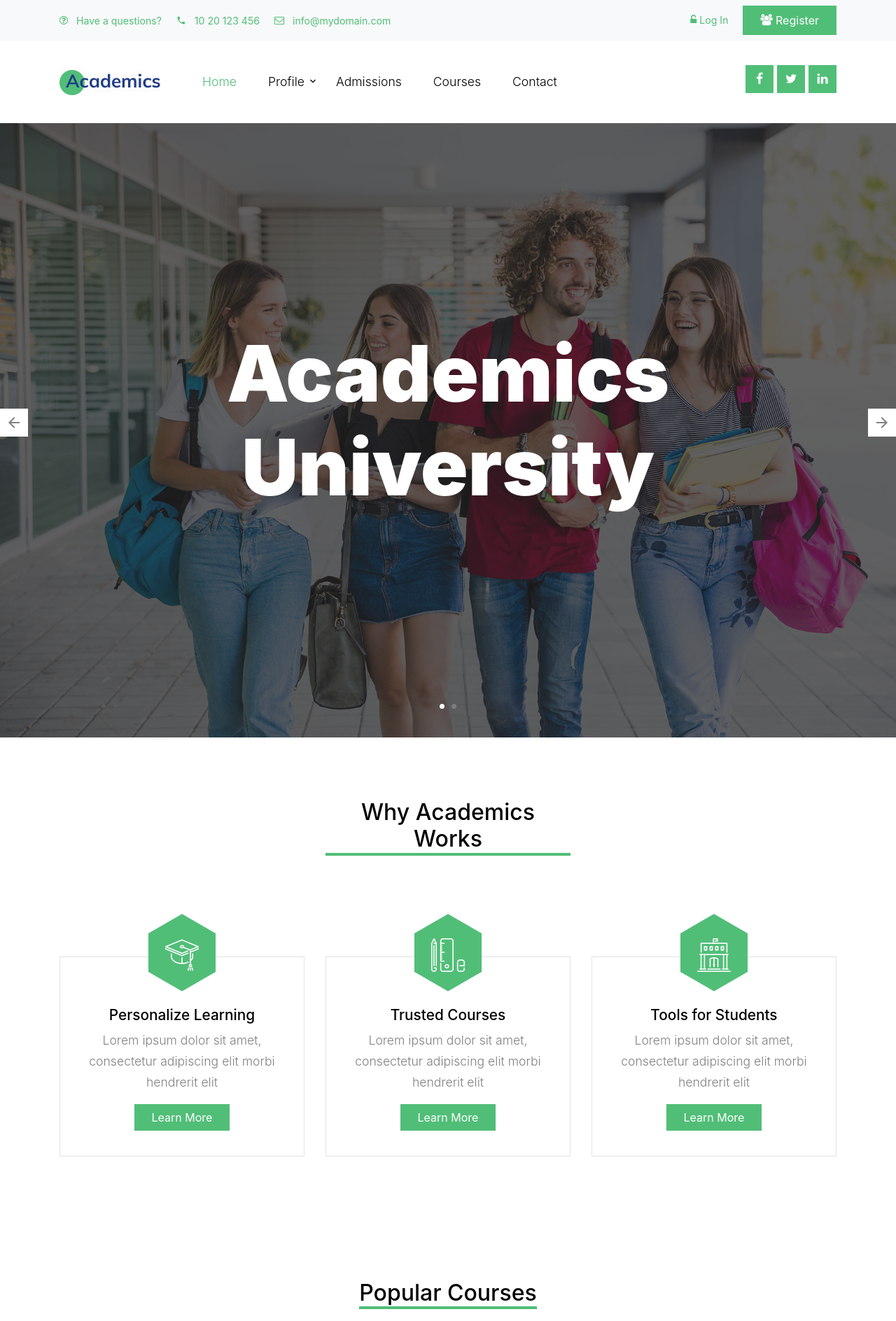
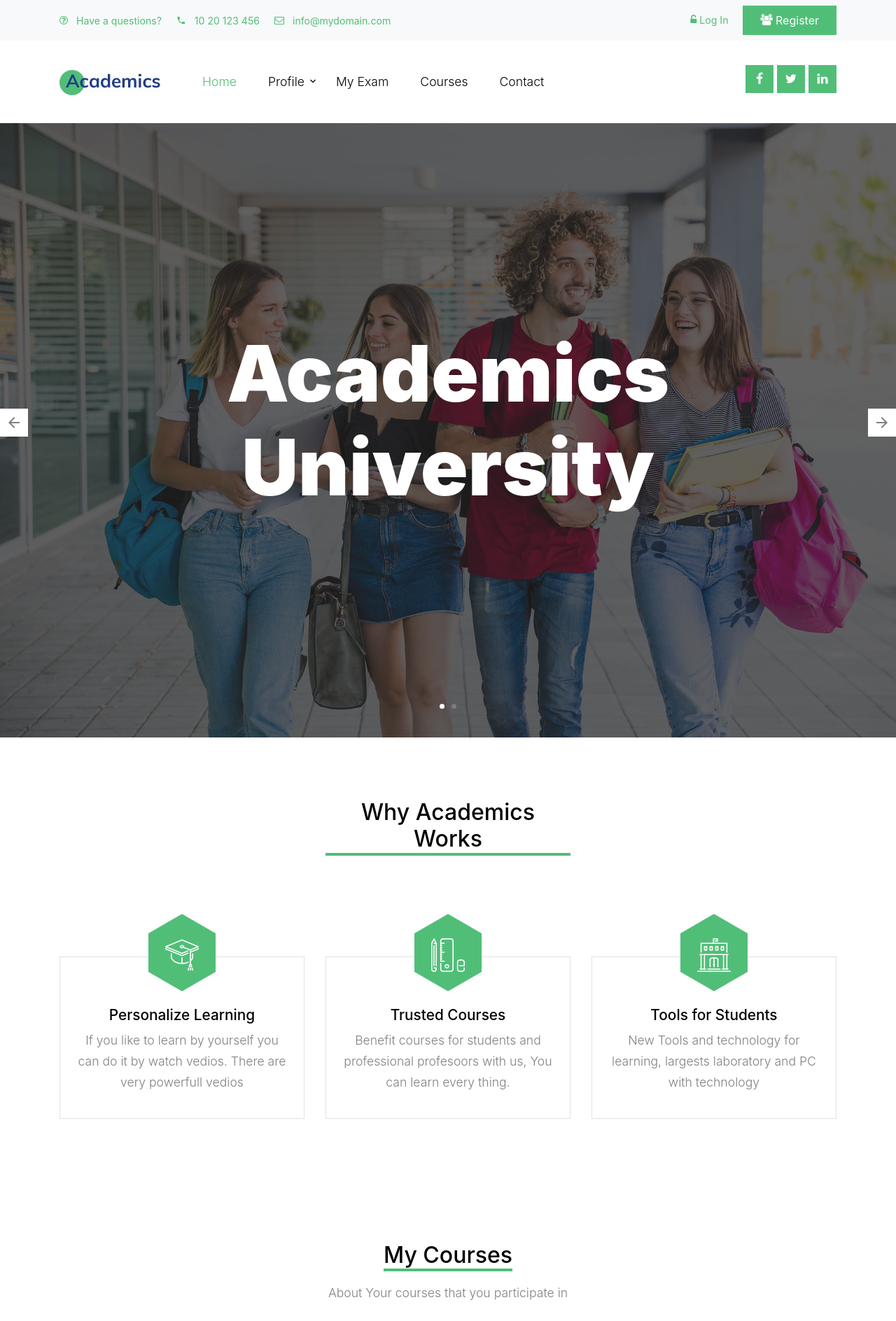
Before and after one commit to Raneen-forsan/Edu-Team, a PHP site: page / in a window 1280 px wide. Shown: the top 1888 px of the page at 70% size. Run offline with PHP 8.4, Linux system fonts and the light colour scheme; some web fonts are replaced.

Commit message:
redesign websites public
redesign website public
20/1/2021
10:59

```diff
--- a/Exam/academics-master/index.php
+++ b/Exam/academics-master/index.php
@@ -84,12 +84,11 @@
                       echo" My Profile";
                       echo "</a>";
                       echo "</li>"; ?>
-                    <li><a href="course-single.php">My Exams</a></li>
                     <li><a href="about.html">Logout</a></li>
                   </ul>
                 </li>
                 <li>
-                  <a href="admissions.html" class="nav-link text-left">Admissions</a>
+                  <a href="course-single.php" class="nav-link text-left">My Exam</a>
                 </li>
                 <li>
                   <a href="courses.html" class="nav-link text-left">Courses</a>
@@ -162,8 +161,7 @@
               </div>
               <div class="feature-1-content">
                 <h2>Personalize Learning</h2>
-                <p>Lorem ipsum dolor sit amet, consectetur adipiscing elit morbi hendrerit elit</p>
-                <p><a href="#" class="btn btn-primary px-4 rounded-0">Learn More</a></p>
+                <p>If you like to learn by yourself you can do it by watch vedios. There are  very powerfull vedios </p>
               </div>
             </div>
           </div>
@@ -174,8 +172,7 @@
               </div>
               <div class="feature-1-content">
                 <h2>Trusted Courses</h2>
-                <p>Lorem ipsum dolor sit amet, consectetur adipiscing elit morbi hendrerit elit</p>
-                <p><a href="#" class="btn btn-primary px-4 rounded-0">Learn More</a></p>
+                <p>Benefit courses  for students and professional profesoors with us, You can learn every thing.  </p>
               </div>
             </div>
           </div>
@@ -186,8 +183,7 @@
               </div>
               <div class="feature-1-content">
                 <h2>Tools for Students</h2>
-                <p>Lorem ipsum dolor sit amet, consectetur adipiscing elit morbi hendrerit elit</p>
-                <p><a href="#" class="btn btn-primary px-4 rounded-0">Learn More</a></p>
+                <p>New Tools  and technology for learning, largests laboratory  and PC with technology</p>
               </div>
             </div>
           </div>
@@ -203,9 +199,9 @@
         <div class="row mb-5 justify-content-center text-center">
           <div class="col-lg-6 mb-5">
             <h2 class="section-title-underline mb-3">
-              <span>Popular Courses</span>
+              <span>My Courses</span>
             </h2>
-            <p>Lorem ipsum dolor sit amet, consectetur adipisicing elit. Officia, id?</p>
+            <p>About Your courses that you participate in </p>
           </div>
         </div>
 
@@ -215,120 +211,78 @@
                   <div class="course-1-item">
                     <figure class="thumnail">
                       <a href="course-single.html"><img src="images/course_1.jpg" alt="Image" class="img-fluid"></a>
-                      <div class="price">$99.00</div>
-                      <div class="category"><h3>Mobile Application</h3></div>
+                      <div class="category"><h3>HTML5</h3></div>
                     </figure>
                     <div class="course-1-content pb-4">
-                      <h2>How To Create Mobile Apps Using Ionic</h2>
-                      <div class="rating text-center mb-3">
-                        <span class="icon-star2 text-warning"></span>
-                        <span class="icon-star2 text-warning"></span>
-                        <span class="icon-star2 text-warning"></span>
-                        <span class="icon-star2 text-warning"></span>
-                        <span class="icon-star2 text-warning"></span>
-                      </div>
-                      <p class="desc mb-4">Lorem ipsum dolor sit amet consectetur, adipisicing elit. Similique accusantium ipsam.</p>
-                      <p><a href="course-single.html" class="btn btn-primary rounded-0 px-4">Enroll In This Course</a></p>
+                      <h2>How To Create Websites Using HTML5</h2>
+
+                      <p class="desc mb-4">You will learn how to develop websites by using HTML5.</p>
+
                     </div>
                   </div>
 
                   <div class="course-1-item">
                     <figure class="thumnail">
                       <a href="course-single.php"><img src="images/course_2.jpg" alt="Image" class="img-fluid"></a>
-                      <div class="price">$99.00</div>
-                      <div class="category"><h3>Web Design</h3></div>
+                      <div class="category"><h3>PHP</h3></div>
                     </figure>
                     <div class="course-1-content pb-4">
-                      <h2>How To Create Mobile Apps Using Ionic</h2>
-                      <div class="rating text-center mb-3">
-                        <span class="icon-star2 text-warning"></span>
-                        <span class="icon-star2 text-warning"></span>
-                        <span class="icon-star2 text-warning"></span>
-                        <span class="icon-star2 text-warning"></span>
-                        <span class="icon-star2 text-warning"></span>
-                      </div>
-                      <p class="desc mb-4">Lorem ipsum dolor sit amet consectetur, adipisicing elit. Similique accusantium ipsam.</p>
-                      <p><a href="course-single.php" class="btn btn-primary rounded-0 px-4">Enroll In This Course</a></p>
+                      <h2>How To Create  Websites  Using PHP</h2>
+
+                      <p class="desc mb-4">You will learn how to develop websites by using PHP.</p>
+
                     </div>
                   </div>
 
                   <div class="course-1-item">
                     <figure class="thumnail">
                       <a href="course-single.html"><img src="images/course_3.jpg" alt="Image" class="img-fluid"></a>
-                      <div class="price">$99.00</div>
-                      <div class="category"><h3>Arithmetic</h3></div>
+                      <div class="category"><h3>Maths</h3></div>
                     </figure>
                     <div class="course-1-content pb-4">
-                      <h2>How To Create Mobile Apps Using Ionic</h2>
-                      <div class="rating text-center mb-3">
-                        <span class="icon-star2 text-warning"></span>
-                        <span class="icon-star2 text-warning"></span>
-                        <span class="icon-star2 text-warning"></span>
-                        <span class="icon-star2 text-warning"></span>
-                        <span class="icon-star2 text-warning"></span>
-                      </div>
-                      <p class="desc mb-4">Lorem ipsum dolor sit amet consectetur, adipisicing elit. Similique accusantium ipsam.</p>
-                      <p><a href="courses-single.html" class="btn btn-primary rounded-0 px-4">Enroll In This Course</a></p>
+                      <h2>How To solve equations  by practical </h2>
+
+                      <p class="desc mb-4">You will learn how to solve equation by practical .</p>
+
                     </div>
                   </div>
 
                   <div class="course-1-item">
                     <figure class="thumnail">
                         <a href="course-single.html"><img src="images/course_4.jpg" alt="Image" class="img-fluid"></a>
-                      <div class="price">$99.00</div>
-                      <div class="category"><h3>Mobile Application</h3></div>
+                      <div class="category"><h3>Science</h3></div>
                     </figure>
                     <div class="course-1-content pb-4">
-                      <h2>How To Create Mobile Apps Using Ionic</h2>
-                      <div class="rating text-center mb-3">
-                        <span class="icon-star2 text-warning"></span>
-                        <span class="icon-star2 text-warning"></span>
-                        <span class="icon-star2 text-warning"></span>
-                        <span class="icon-star2 text-warning"></span>
-                        <span class="icon-star2 text-warning"></span>
-                      </div>
-                      <p class="desc mb-4">Lorem ipsum dolor sit amet consectetur, adipisicing elit. Similique accusantium ipsam.</p>
-                      <p><a href="course-single.html" class="btn btn-primary rounded-0 px-4">Enroll In This Course</a></p>
+                      <h2>How To understand science by practical way in lab</h2>
+
+                      <p class="desc mb-4">You will learn how to undersatnd science  by practical .</p>
+
                     </div>
                   </div>
 
                   <div class="course-1-item">
                     <figure class="thumnail">
                         <a href="course-single.html"><img src="images/course_5.jpg" alt="Image" class="img-fluid"></a>
-                      <div class="price">$99.00</div>
-                      <div class="category"><h3>Web Design</h3></div>
+                      <div class="category"><h3>Arabic</h3></div>
                     </figure>
                     <div class="course-1-content pb-4">
-                      <h2>How To Create Mobile Apps Using Ionic</h2>
-                      <div class="rating text-center mb-3">
-                        <span class="icon-star2 text-warning"></span>
-                        <span class="icon-star2 text-warning"></span>
-                        <span class="icon-star2 text-warning"></span>
-                        <span class="icon-star2 text-warning"></span>
-                        <span class="icon-star2 text-warning"></span>
-                      </div>
-                      <p class="desc mb-4">Lorem ipsum dolor sit amet consectetur, adipisicing elit. Similique accusantium ipsam.</p>
-                      <p><a href="course-single.html" class="btn btn-primary rounded-0 px-4">Enroll In This Course</a></p>
+                      <h2>How To read Write in Arabic and understand the language.</h2>
+
+                      <p class="desc mb-4">You will learn how to undersatnd Arabic  by practical .</p>
+
                     </div>
                   </div>
 
                   <div class="course-1-item">
                     <figure class="thumnail">
                         <a href="course-single.html"><img src="images/course_6.jpg" alt="Image" class="img-fluid"></a>
-                      <div class="price">$99.00</div>
-                      <div class="category"><h3>Mobile Application</h3></div>
+                      <div class="category"><h3>English</h3></div>
                     </figure>
                     <div class="course-1-content pb-4">
-                      <h2>How To Create Mobile Apps Using Ionic</h2>
-                      <div class="rating text-center mb-3">
-                        <span class="icon-star2 text-warning"></span>
-                        <span class="icon-star2 text-warning"></span>
-                        <span class="icon-star2 text-warning"></span>
-                        <span class="icon-star2 text-warning"></span>
-                        <span class="icon-star2 text-warning"></span>
-                      </div>
-                      <p class="desc mb-4">Lorem ipsum dolor sit amet consectetur, adipisicing elit. Similique accusantium ipsam.</p>
-                      <p><a href="course-single.html" class="btn btn-primary rounded-0 px-4">Enroll In This Course</a></p>
+                      <h2>How To read Write in English and understand the language.</h2>
+
+                      <p class="desc mb-4">You will learn how to undersatnd English  by practical </p>
+
                     </div>
                   </div>
 
@@ -356,7 +310,6 @@
           <div class="col-lg-8">
             <p class="lead">Lorem ipsum dolor, sit amet consectetur adipisicing elit. Rem nesciunt quaerat ad reiciendis perferendis voluptate fugiat sunt fuga error totam.</p>
             <p>Lorem ipsum dolor sit amet consectetur adipisicing elit. Voluptatibus assumenda omnis tempora ullam alias amet eveniet voluptas, incidunt quasi aut officiis porro ad, expedita saepe necessitatibus rem debitis architecto dolore? Nam omnis sapiente placeat blanditiis voluptas dignissimos, itaque fugit a laudantium adipisci dolorem enim ipsum cum molestias? Quod quae molestias modi fugiat quisquam. Eligendi recusandae officiis debitis quas beatae aliquam?</p>
-            <p><a href="#">Read more</a></p>
           </div>
         </div>
       </div>
@@ -380,12 +333,51 @@
             <div class="ftco-testimonial-vcard d-flex align-items-center mb-4">
               <img src="images/person_1.jpg" alt="Image" class="img-fluid mr-3">
               <div>
-                <h3>Allison Holmes</h3>
+                <h3>prof.Allison Holmes</h3>
+                <span>Developer</span>
+              </div>
+            </div>
+            <div>
+              <p>&ldquo;The Presidency Office is the headquarters of the Hashemite University, managing its administrative and business operations. In addition, the Office manages the process of supporting the academic and research missions across its faculties, departments, and centers. &rdquo;</p>
+            </div>
+          </div>
+
+          <div class="ftco-testimonial-1">
+            <div class="ftco-testimonial-vcard d-flex align-items-center mb-4">
+              <img src="images/person_2.jpg" alt="Image" class="img-fluid mr-3">
+              <div>
+                <h3>prof.Allison Holmes</h3>
                 <span>Designer</span>
               </div>
             </div>
             <div>
-              <p>&ldquo;Lorem ipsum dolor sit, amet consectetur adipisicing elit. Neque, mollitia. Possimus mollitia nobis libero quidem aut tempore dolore iure maiores, perferendis, provident numquam illum nisi amet necessitatibus. A, provident aperiam!&rdquo;</p>
+              <p> It is oriented toward achieving an academic pioneering position and excellence in university teaching, scientific research, at  both the national and regional levels, to serve society through its educational functions, and to participate in the advancement of knowledge.</p>
+            </div>
+          </div>
+
+          <div class="ftco-testimonial-1">
+            <div class="ftco-testimonial-vcard d-flex align-items-center mb-4">
+              <img src="images/person_4.jpg" alt="Image" class="img-fluid mr-3">
+              <div>
+                <h3>Allison Holmes</h3>
+                <span>Manger</span>
+              </div>
+            </div>
+            <div>
+              <p>&ldquo;. This system provides students with the needed amount of flexibility and freedom in choosing the courses that satisfy their preferences and their academic, cultural and social aspirations. It also intensifies the opportunities of students from different faculties and institutes to interact and communicate with each other effectively.&rdquo;</p>
+            </div>
+          </div>
+
+          <div class="ftco-testimonial-1">
+            <div class="ftco-testimonial-vcard d-flex align-items-center mb-4">
+              <img src="images/person_3.jpg" alt="Image" class="img-fluid mr-3">
+              <div>
+                <h3>Allison Holmes</h3>
+                <span>Professor Science</span>
+              </div>
+            </div>
+            <div>
+              <p>This system provides students with the needed amount of flexibility and freedom in choosing the courses that satisfy their preferences and their academic, cultural and social aspirations. It also intensifies the opportunities of students from different faculties and institutes to interact and communicate with each other effectively.</p>
             </div>
           </div>
 
@@ -394,11 +386,12 @@
               <img src="images/person_2.jpg" alt="Image" class="img-fluid mr-3">
               <div>
                 <h3>Allison Holmes</h3>
-                <span>Designer</span>
+                <span>Teacher Math</span>
               </div>
             </div>
             <div>
-              <p>Lorem ipsum dolor sit, amet consectetur adipisicing elit. Neque, mollitia. Possimus mollitia nobis libero quidem aut tempore dolore iure maiores, perferendis, provident numquam illum nisi amet necessitatibus. A, provident aperiam!</p>
+              <p>&ldquo; The Presidency Office is the headquarters of the Hashemite University, managing its administrative and business operations. In addition, the Office manages the process of supporting the academic and research missions across its faculties, departments, and centers.
+&rdquo;</p>
             </div>
           </div>
 
@@ -407,50 +400,11 @@
               <img src="images/person_4.jpg" alt="Image" class="img-fluid mr-3">
               <div>
                 <h3>Allison Holmes</h3>
-                <span>Designer</span>
+                <span>Developer</span>
               </div>
             </div>
             <div>
-              <p>&ldquo;Lorem ipsum dolor sit, amet consectetur adipisicing elit. Neque, mollitia. Possimus mollitia nobis libero quidem aut tempore dolore iure maiores, perferendis, provident numquam illum nisi amet necessitatibus. A, provident aperiam!&rdquo;</p>
-            </div>
-          </div>
-
-          <div class="ftco-testimonial-1">
-            <div class="ftco-testimonial-vcard d-flex align-items-center mb-4">
-              <img src="images/person_3.jpg" alt="Image" class="img-fluid mr-3">
-              <div>
-                <h3>Allison Holmes</h3>
-                <span>Designer</span>
-              </div>
-            </div>
-            <div>
-              <p>Lorem ipsum dolor sit, amet consectetur adipisicing elit. Neque, mollitia. Possimus mollitia nobis libero quidem aut tempore dolore iure maiores, perferendis, provident numquam illum nisi amet necessitatibus. A, provident aperiam!</p>
-            </div>
-          </div>
-
-          <div class="ftco-testimonial-1">
-            <div class="ftco-testimonial-vcard d-flex align-items-center mb-4">
-              <img src="images/person_2.jpg" alt="Image" class="img-fluid mr-3">
-              <div>
-                <h3>Allison Holmes</h3>
-                <span>Designer</span>
-              </div>
-            </div>
-            <div>
-              <p>&ldquo;Lorem ipsum dolor sit, amet consectetur adipisicing elit. Neque, mollitia. Possimus mollitia nobis libero quidem aut tempore dolore iure maiores, perferendis, provident numquam illum nisi amet necessitatibus. A, provident aperiam!&rdquo;</p>
-            </div>
-          </div>
-
-          <div class="ftco-testimonial-1">
-            <div class="ftco-testimonial-vcard d-flex align-items-center mb-4">
-              <img src="images/person_4.jpg" alt="Image" class="img-fluid mr-3">
-              <div>
-                <h3>Allison Holmes</h3>
-                <span>Designer</span>
-              </div>
-            </div>
-            <div>
-              <p>Lorem ipsum dolor sit, amet consectetur adipisicing elit. Neque, mollitia. Possimus mollitia nobis libero quidem aut tempore dolore iure maiores, perferendis, provident numquam illum nisi amet necessitatibus. A, provident aperiam!</p>
+              <p>he Presidency Office is the headquarters of the Hashemite University, managing its administrative and business operations. In addition, the Office manages the process of supporting the academic and research missions across its faculties, departments, and centers.</p>
             </div>
           </div>
 
```
Also changed, not shown: Exam/academics-master/courses.html (+48 -113 lines), Exam/academics-master/profile.php (+8 -3 lines), Exam/academics-master/images/math.jpg (added), Exam/academics-master/images/web.png (added).
